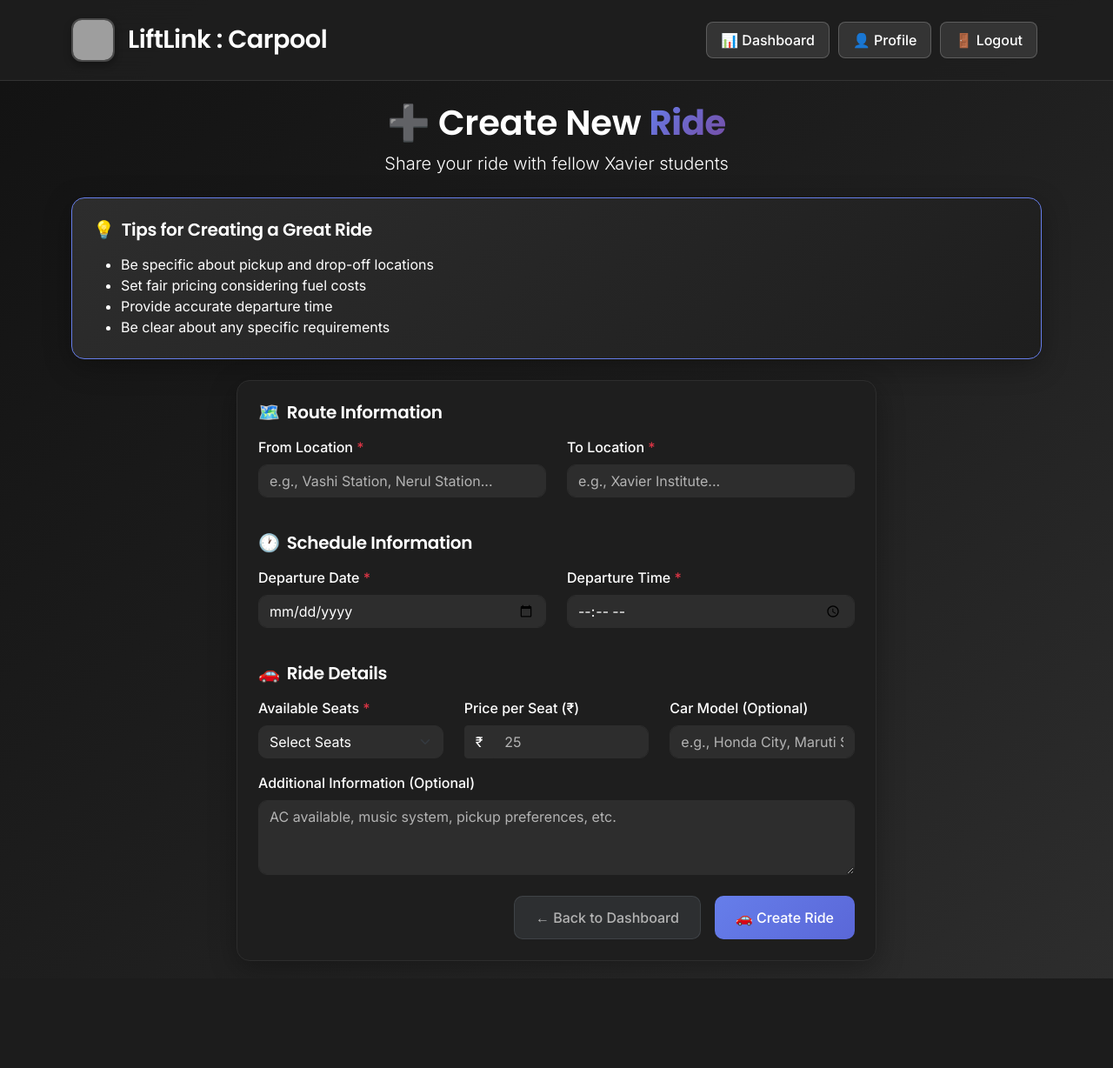
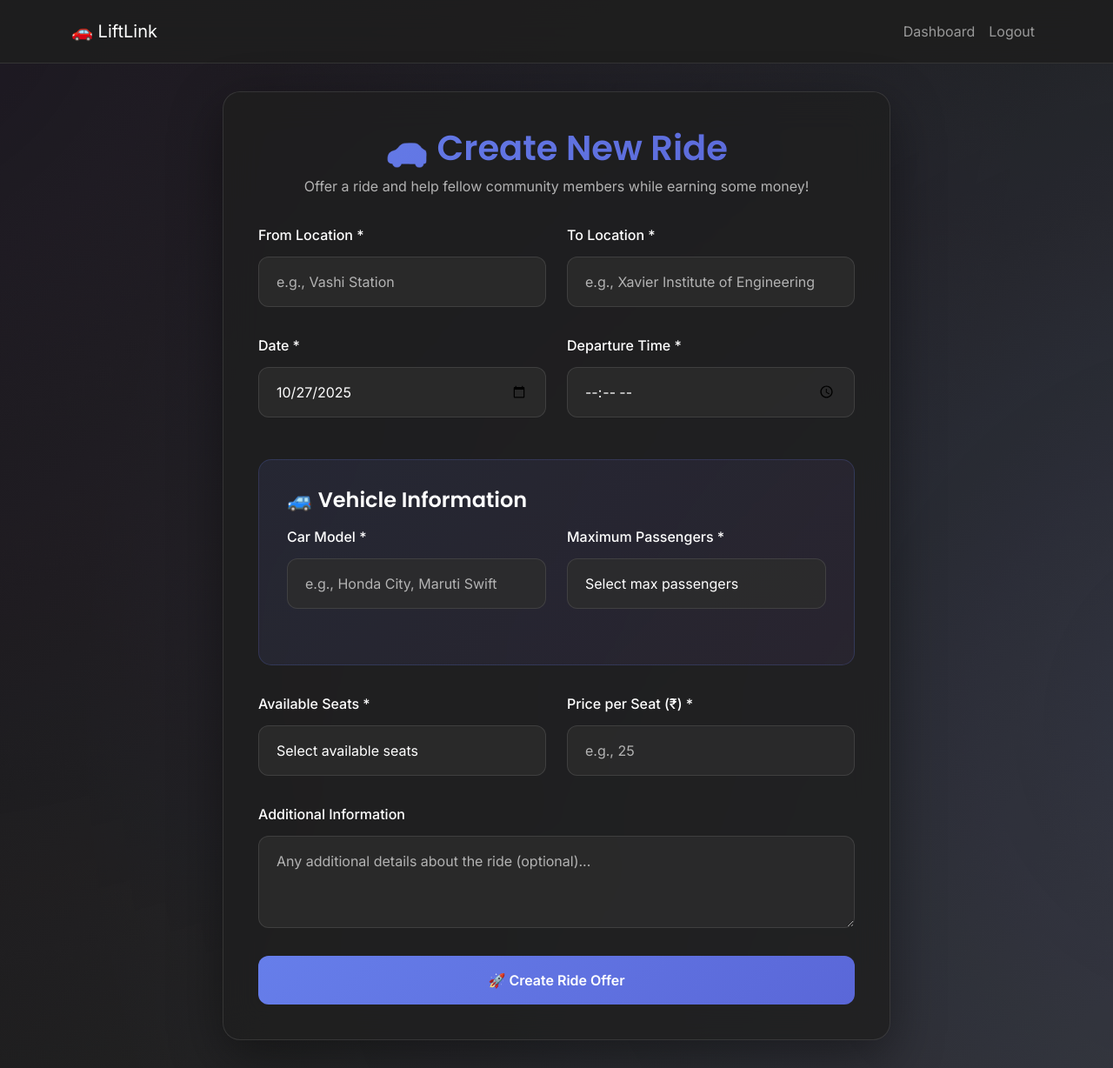
Before and after one commit to DrvshX/liftlink-xavier-carpool, a Flask app: template templates/create_ride.html in a window 1280 px wide. Shown: the whole page at 87% size. Before the commit the page ends 1125 px from the top, so only its background shows below. Run offline with Flask 3, Linux system fonts and the light colour scheme; the template is opened without the code that fills it, so the values that code supplies are empty; some libraries are stand-ins or nearby versions; grey boxes are pictures that could not be loaded.

Commit message:
Updated create_ride.html

```diff
--- a/templates/create_ride.html
+++ b/templates/create_ride.html
@@ -3,14 +3,11 @@
 <head>
     <meta charset="UTF-8">
     <meta name="viewport" content="width=device-width, initial-scale=1.0">
-    <title>Create Ride - LiftLink : Carpool</title>
+    <title>Create Ride - LiftLink Carpool</title>
     <link href="https://cdn.jsdelivr.net/npm/bootstrap@5.1.3/dist/css/bootstrap.min.css" rel="stylesheet">
-
-    <!-- Professional Google Fonts -->
     <link rel="preconnect" href="https://fonts.googleapis.com">
     <link rel="preconnect" href="https://fonts.gstatic.com" crossorigin>
     <link href="https://fonts.googleapis.com/css2?family=Inter:wght@300;400;500;600;700&family=Poppins:wght@300;400;500;600;700&display=swap" rel="stylesheet">
-
     <style>
         :root {
             --bg-primary: #121212;
@@ -27,7 +24,28 @@
             color: var(--text-primary);
             font-family: 'Inter', -apple-system, BlinkMacSystemFont, 'Segoe UI', sans-serif;
             min-height: 100vh;
-            font-weight: 400;
+            position: relative;
+            overflow-x: hidden;
+        }
+
+        /* Enhanced Glowing Background Effect */
+        body::before {
+            content: '';
+            position: fixed;
+            top: -50%;
+            left: -50%;
+            width: 200%;
+            height: 200%;
+            background:
+                radial-gradient(circle at 25% 25%, rgba(102, 126, 234, 0.15) 0%, transparent 50%),
+                radial-gradient(circle at 75% 75%, rgba(118, 75, 162, 0.15) 0%, transparent 50%);
+            animation: pulseGlow 6s ease-in-out infinite alternate;
+            z-index: -2;
+        }
+
+        @keyframes pulseGlow {
+            0% { transform: scale(0.8) rotate(0deg); opacity: 0.4; }
+            100% { transform: scale(1.2) rotate(180deg); opacity: 0.8; }
         }
 
         .navbar {
@@ -37,74 +55,56 @@
             padding: 1rem 0;
         }
 
-        .navbar-logo {
-            width: 50px;
-            height: 50px;
-            border-radius: 12px;
-            margin-right: 15px;
-            object-fit: cover;
-            border: 2px solid rgba(255, 255, 255, 0.2);
-            box-shadow: 0 4px 8px rgba(0, 0, 0, 0.3);
+        .create-ride-container {
+            max-width: 800px;
+            margin: 2rem auto;
+            padding: 0 1rem;
         }
 
-        .navbar-brand {
-            font-family: 'Poppins', sans-serif !important;
-            font-weight: 600 !important;
-            letter-spacing: -0.5px;
-            color: var(--text-primary) !important;
+        .create-ride-card {
+            background: rgba(30, 30, 30, 0.8);
+            backdrop-filter: blur(20px);
+            border: 1px solid rgba(255, 255, 255, 0.1);
+            border-radius: 20px;
+            padding: 2.5rem;
+            box-shadow: 0 20px 60px rgba(0, 0, 0, 0.4);
         }
 
-        h1, h2, h3, h4, h5, h6 {
+        .page-title {
             font-family: 'Poppins', sans-serif;
+            font-size: 2.5rem;
             font-weight: 600;
-            letter-spacing: -0.3px;
+            text-align: center;
+            margin-bottom: 0.5rem;
+            background: linear-gradient(135deg, var(--accent) 0%, var(--accent-hover) 100%);
+            -webkit-background-clip: text;
+            -webkit-text-fill-color: transparent;
+            background-clip: text;
         }
 
-        .nav-button {
-            background-color: rgba(255, 255, 255, 0.1);
-            border: 1px solid rgba(255, 255, 255, 0.2);
-            border-radius: 8px;
-            padding: 8px 16px;
-            margin: 0 5px;
-            color: white !important;
-            text-decoration: none !important;
-            transition: all 0.3s ease;
-            display: inline-block;
-            font-family: 'Inter', sans-serif;
-            font-weight: 500;
+        .page-subtitle {
+            text-align: center;
+            color: var(--text-secondary);
+            margin-bottom: 2rem;
         }
 
-        .nav-button:hover {
-            background-color: rgba(255, 255, 255, 0.2);
-            border-color: rgba(255, 255, 255, 0.3);
-            color: white !important;
-            transform: translateY(-1px);
-            box-shadow: 0 4px 8px rgba(0, 0, 0, 0.2);
-        }
-
-        .card {
-            background-color: var(--bg-secondary);
-            border: 1px solid var(--bg-tertiary);
-            border-radius: 15px;
-            box-shadow: 0 8px 32px rgba(0, 0, 0, 0.3);
-            margin-bottom: 20px;
-        }
-
-        .tips-card {
-            background: linear-gradient(135deg, #2d2d2d 0%, #1e1e1e 100%);
-            border: 1px solid var(--accent);
+        .form-label {
+            color: var(--text-primary);
+            font-weight: 500;
+            margin-bottom: 0.8rem;
         }
 
         .form-control, .form-select {
-            background-color: var(--bg-tertiary);
-            border: 1px solid var(--bg-tertiary);
+            background: rgba(45, 45, 45, 0.8);
+            border: 1px solid rgba(255, 255, 255, 0.1);
             color: var(--text-primary);
-            border-radius: 10px;
-            font-family: 'Inter', sans-serif;
+            border-radius: 12px;
+            padding: 1rem 1.25rem;
+            transition: all 0.3s ease;
         }
 
         .form-control:focus, .form-select:focus {
-            background-color: var(--bg-tertiary);
+            background: rgba(45, 45, 45, 0.9);
             border-color: var(--accent);
             color: var(--text-primary);
             box-shadow: 0 0 0 0.2rem rgba(102, 126, 234, 0.25);
@@ -114,90 +114,81 @@
             color: var(--text-secondary);
         }
 
-        .form-label {
+        /* Vehicle Information Section */
+        .vehicle-section {
+            background: linear-gradient(135deg, rgba(102, 126, 234, 0.1) 0%, rgba(118, 75, 162, 0.1) 100%);
+            border: 1px solid rgba(102, 126, 234, 0.2);
+            border-radius: 15px;
+            padding: 2rem;
+            margin: 2rem 0;
+        }
+
+        .section-title {
+            font-family: 'Poppins', sans-serif;
+            font-size: 1.5rem;
+            font-weight: 600;
             color: var(--text-primary);
-            font-weight: 500;
-            margin-bottom: 8px;
+            margin-bottom: 1rem;
+            display: flex;
+            align-items: center;
+            gap: 0.5rem;
         }
 
         .btn-primary {
             background: linear-gradient(135deg, var(--accent) 0%, var(--accent-hover) 100%);
             border: none;
-            border-radius: 10px;
-            font-weight: 500;
-            font-family: 'Inter', sans-serif;
-            padding: 12px 24px;
+            border-radius: 12px;
+            padding: 1rem 2rem;
+            font-weight: 600;
+            font-size: 1rem;
+            transition: all 0.3s ease;
+            width: 100%;
+            margin-top: 1rem;
         }
 
-        .btn-secondary {
-            background: rgba(108, 117, 125, 0.2);
-            border: 1px solid rgba(108, 117, 125, 0.3);
-            color: var(--text-secondary);
-            border-radius: 10px;
-            font-weight: 500;
-            font-family: 'Inter', sans-serif;
-            padding: 12px 24px;
-            text-decoration: none;
+        .btn-primary:hover {
+            transform: translateY(-2px);
+            box-shadow: 0 8px 25px rgba(102, 126, 234, 0.4);
         }
 
-        .btn-secondary:hover {
-            background: rgba(108, 117, 125, 0.3);
-            color: var(--text-primary);
+        .row {
+            margin-bottom: 1rem;
         }
 
-        .gradient-text {
-            background: linear-gradient(135deg, #667eea 0%, #764ba2 100%);
-            -webkit-background-clip: text;
-            -webkit-text-fill-color: transparent;
-            background-clip: text;
-            font-weight: bold;
+        @media (max-width: 768px) {
+            .create-ride-card {
+                padding: 2rem 1.5rem;
+                margin: 1rem;
             }
-
-        .section-icon {
-            color: var(--accent);
-            margin-right: 8px;
+            .page-title {
+                font-size: 2rem;
             }
-
-        .alert-success {
-            background-color: rgba(40, 167, 69, 0.2);
-            border-color: rgba(40, 167, 69, 0.3);
-            color: #28a745;
-        }
-
-        .alert-danger {
-            background-color: rgba(220, 53, 69, 0.2);
-            border-color: rgba(220, 53, 69, 0.3);
-            color: #dc3545;
-        }
-
-        .input-group-text {
-            background-color: var(--bg-tertiary);
-            border-color: var(--bg-tertiary);
-            color: var(--text-primary);
         }
     </style>
 </head>
 <body>
+    <!-- Navigation -->
     <nav class="navbar navbar-expand-lg navbar-dark">
         <div class="container">
-            <a class="navbar-brand d-flex align-items-center" href="/dashboard" style="font-size: 1.8rem;">
-                <img src="/static/images/xie_logo.png" alt="XIE Logo" class="navbar-logo">
-                LiftLink : Carpool
-            </a>
-            <div class="navbar-nav ms-auto d-flex flex-row">
-                <a class="nav-button" href="/dashboard">📊 Dashboard</a>
-                <a class="nav-button" href="/profile">👤 Profile</a>
-                <a class="nav-button" href="/logout">🚪 Logout</a>
+            <a class="navbar-brand" href="{{ url_for('dashboard') }}">🚗 LiftLink</a>
+            <div class="navbar-nav ms-auto">
+                <a class="nav-link" href="{{ url_for('dashboard') }}">Dashboard</a>
+                <a class="nav-link" href="{{ url_for('logout') }}">Logout</a>
             </div>
         </div>
     </nav>
 
-    <div class="container mt-4">
-        <!-- Flash messages -->
+    <!-- Create Ride Container -->
+    <div class="create-ride-container">
+        <div class="create-ride-card">
+            <h1 class="page-title">🚗 Create New Ride</h1>
+            <p class="page-subtitle">Offer a ride and help fellow {{ 'students' if user.user_type == 'student' else 'community members' }} while earning some money!</p>
+
+            <!-- Flash Messages -->
             {% with messages = get_flashed_messages(with_categories=true) %}
                 {% if messages %}
                     {% for category, message in messages %}
-        <div class="alert alert-{{ 'danger' if category == 'error' else category }} alert-dismissible fade show" role="alert">
+                        <div class="alert alert-{{ 'danger' if category == 'error' else category }} alert-dismissible fade show">
                             {{ message }}
                             <button type="button" class="btn-close" data-bs-dismiss="alert"></button>
                         </div>
@@ -205,156 +196,127 @@
                 {% endif %}
             {% endwith %}
 
-        <!-- Page Header -->
-        <div class="text-center mb-4">
-            <h1>➕ Create New <span class="gradient-text">Ride</span></h1>
-            <p class="lead">Share your ride with fellow Xavier students</p>
+            <!-- Create Ride Form -->
+            <form method="POST">
+                <!-- Route Information -->
+                <div class="row">
+                    <div class="col-md-6 mb-3">
+                        <label for="from_location" class="form-label">From Location *</label>
+                        <input type="text" class="form-control" id="from_location" name="from_location"
+                               placeholder="e.g., Vashi Station" required>
                     </div>
-
-        <!-- Tips Card -->
-        <div class="card tips-card mb-4">
-            <div class="card-body p-4">
-                <h5 class="card-title mb-3"><span class="section-icon">💡</span>Tips for Creating a Great Ride</h5>
-                <ul class="mb-0">
-                    <li>Be specific about pickup and drop-off locations</li>
-                    <li>Set fair pricing considering fuel costs</li>
-                    <li>Provide accurate departure time</li>
-                    <li>Be clear about any specific requirements</li>
-                </ul>
+                    <div class="col-md-6 mb-3">
+                        <label for="to_location" class="form-label">To Location *</label>
+                        <input type="text" class="form-control" id="to_location" name="to_location"
+                               placeholder="e.g., Xavier Institute of Engineering" required>
                     </div>
                 </div>
 
-        <!-- Create Ride Form -->
-        <div class="row justify-content-center">
-            <div class="col-lg-8">
-                <div class="card">
-                    <div class="card-body p-4">
-                        <form method="POST" action="/create_ride">
-                            <!-- Route Information -->
-                            <h5 class="mb-3"><span class="section-icon">🗺️</span>Route Information</h5>
+                <!-- Date and Time -->
                 <div class="row">
                     <div class="col-md-6 mb-3">
-                                    <label for="from_location" class="form-label">From Location <span class="text-danger">*</span></label>
-                                    <input type="text" class="form-control" id="from_location" name="from_location"
-                                           placeholder="e.g., Vashi Station, Nerul Station..." required>
+                        <label for="date" class="form-label">Date *</label>
+                        <input type="date" class="form-control" id="date" name="date" required>
                     </div>
                     <div class="col-md-6 mb-3">
-                                    <label for="to_location" class="form-label">To Location <span class="text-danger">*</span></label>
-                                    <input type="text" class="form-control" id="to_location" name="to_location"
-                                           placeholder="e.g., Xavier Institute..." required>
-                                </div>
-                            </div>
-
-                            <!-- Schedule Information -->
-                            <h5 class="mb-3 mt-4"><span class="section-icon">🕐</span>Schedule Information</h5>
-                            <div class="row">
-                                <div class="col-md-6 mb-3">
-                                    <label for="departure_date" class="form-label">Departure Date <span class="text-danger">*</span></label>
-                                    <input type="date" class="form-control" id="departure_date" name="departure_date" required>
-                                </div>
-                                <div class="col-md-6 mb-3">
-                                    <label for="departure_time" class="form-label">Departure Time <span class="text-danger">*</span></label>
+                        <label for="departure_time" class="form-label">Departure Time *</label>
                         <input type="time" class="form-control" id="departure_time" name="departure_time" required>
                     </div>
                 </div>
 
-                            <!-- Ride Details -->
-                            <h5 class="mb-3 mt-4"><span class="section-icon">🚗</span>Ride Details</h5>
+                <!-- Vehicle Information Section -->
+                <div class="vehicle-section">
+                    <h3 class="section-title">🚙 Vehicle Information</h3>
+
                     <div class="row">
-                                <div class="col-md-4 mb-3">
-                                    <label for="available_seats" class="form-label">Available Seats <span class="text-danger">*</span></label>
+                        <div class="col-md-6 mb-3">
+                            <label for="car_model" class="form-label">Car Model *</label>
+                            <input type="text" class="form-control" id="car_model" name="car_model"
+                                   placeholder="e.g., Honda City, Maruti Swift"
+                                   value="{{ user.car_model if user.car_model else '' }}" required>
+                        </div>
+                        <div class="col-md-6 mb-3">
+                            <label for="max_passengers" class="form-label">Maximum Passengers *</label>
+                            <select class="form-select" id="max_passengers" name="max_passengers" required>
+                                <option value="">Select max passengers</option>
+                                <option value="1" {{ 'selected' if user.max_passengers == 1 else '' }}>1 Passenger</option>
+                                <option value="2" {{ 'selected' if user.max_passengers == 2 else '' }}>2 Passengers</option>
+                                <option value="3" {{ 'selected' if user.max_passengers == 3 else '' }}>3 Passengers</option>
+                                <option value="4" {{ 'selected' if user.max_passengers == 4 else '' }}>4 Passengers</option>
+                                <option value="5" {{ 'selected' if user.max_passengers == 5 else '' }}>5 Passengers</option>
+                                <option value="6" {{ 'selected' if user.max_passengers == 6 else '' }}>6 Passengers</option>
+                            </select>
+                        </div>
+                    </div>
+                </div>
+
+                <!-- Seat and Pricing -->
+                <div class="row">
+                    <div class="col-md-6 mb-3">
+                        <label for="available_seats" class="form-label">Available Seats *</label>
                         <select class="form-select" id="available_seats" name="available_seats" required>
-                                        <option value="">Select Seats</option>
+                            <option value="">Select available seats</option>
                             <option value="1">1 Seat</option>
                             <option value="2">2 Seats</option>
                             <option value="3">3 Seats</option>
                             <option value="4">4 Seats</option>
                             <option value="5">5 Seats</option>
-                                        <option value="6">6 Seats</option>
-                                        <option value="7">7 Seats</option>
                         </select>
                     </div>
-                                <div class="col-md-4 mb-3">
-                                    <label for="price_per_seat" class="form-label">Price per Seat (₹)</label>
-                                    <div class="input-group">
-                                        <span class="input-group-text">₹</span>
+                    <div class="col-md-6 mb-3">
+                        <label for="price_per_seat" class="form-label">Price per Seat (₹) *</label>
                         <input type="number" class="form-control" id="price_per_seat" name="price_per_seat"
-                                               placeholder="25" min="0" step="5">
-                                    </div>
-                                </div>
-                                <div class="col-md-4 mb-3">
-                                    <label for="car_model" class="form-label">Car Model (Optional)</label>
-                                    <input type="text" class="form-control" id="car_model" name="car_model"
-                                           placeholder="e.g., Honda City, Maruti Swift...">
+                               placeholder="e.g., 25" min="1" max="500" required>
                     </div>
                 </div>
 
                 <!-- Additional Information -->
-                            <div class="mb-4">
-                                <label for="additional_info" class="form-label">Additional Information (Optional)</label>
+                <div class="mb-3">
+                    <label for="additional_info" class="form-label">Additional Information</label>
                     <textarea class="form-control" id="additional_info" name="additional_info" rows="3"
-                                          placeholder="AC available, music system, pickup preferences, etc."></textarea>
+                              placeholder="Any additional details about the ride (optional)..."></textarea>
                 </div>
 
-                            <!-- Submit Buttons -->
-                            <div class="d-grid gap-2 d-md-flex justify-content-md-end">
-                                <a href="/dashboard" class="btn btn-secondary me-md-2">
-                                    ← Back to Dashboard
-                                </a>
+                <!-- Submit Button -->
                 <button type="submit" class="btn btn-primary">
-                                    🚗 Create Ride
+                    🚀 Create Ride Offer
                 </button>
-                            </div>
             </form>
         </div>
     </div>
-            </div>
-        </div>
-    </div>
 
-    <script src="https://cdn.jsdelivr.net/npm/bootstrap@5.1.3/dist/js/bootstrap.bundle.min.js"></script>
-
+    <!-- Auto-fill vehicle info from profile -->
     <script>
         document.addEventListener('DOMContentLoaded', function() {
             // Set minimum date to today
-            const dateInput = document.getElementById('departure_date');
-            if (dateInput) {
-                dateInput.min = new Date().toISOString().split('T')[0];
-            }
+            const dateInput = document.getElementById('date');
+            const today = new Date().toISOString().split('T')[0];
+            dateInput.min = today;
+            dateInput.value = today;
 
-            // Form validation
-            const form = document.querySelector('form');
-            form.addEventListener('submit', function(e) {
-                const from = document.getElementById('from_location').value.trim();
-                const to = document.getElementById('to_location').value.trim();
+            // Update available seats based on max passengers
+            const maxPassengersSelect = document.getElementById('max_passengers');
+            const availableSeatsSelect = document.getElementById('available_seats');
 
-                if (from.toLowerCase() === to.toLowerCase()) {
-                    e.preventDefault();
-                    alert('From and To locations cannot be the same!');
-                    return false;
-                }
+            maxPassengersSelect.addEventListener('change', function() {
+                const maxSeats = parseInt(this.value);
+                availableSeatsSelect.innerHTML = '<option value="">Select available seats</option>';
 
-                const seats = document.getElementById('available_seats').value;
-                if (!seats) {
-                    e.preventDefault();
-                    alert('Please select the number of available seats.');
-                    return false;
+                for (let i = 1; i <= maxSeats && i <= 6; i++) {
+                    const option = document.createElement('option');
+                    option.value = i;
+                    option.textContent = i + (i === 1 ? ' Seat' : ' Seats');
+                    availableSeatsSelect.appendChild(option);
                 }
             });
 
-            // Add animations
-            const cards = document.querySelectorAll('.card');
-            cards.forEach((card, index) => {
-                card.style.opacity = '0';
-                card.style.transform = 'translateY(20px)';
-
-                setTimeout(() => {
-                    card.style.transition = 'all 0.5s ease';
-                    card.style.opacity = '1';
-                    card.style.transform = 'translateY(0)';
-                }, index * 200);
-            });
+            // Trigger the event if there's a pre-selected value
+            if (maxPassengersSelect.value) {
+                maxPassengersSelect.dispatchEvent(new Event('change'));
+            }
         });
     </script>
+
+    <script src="https://cdn.jsdelivr.net/npm/bootstrap@5.1.3/dist/js/bootstrap.bundle.min.js"></script>
 </body>
 </html>
```
Lines whose indentation alone changed are shown as unchanged.
